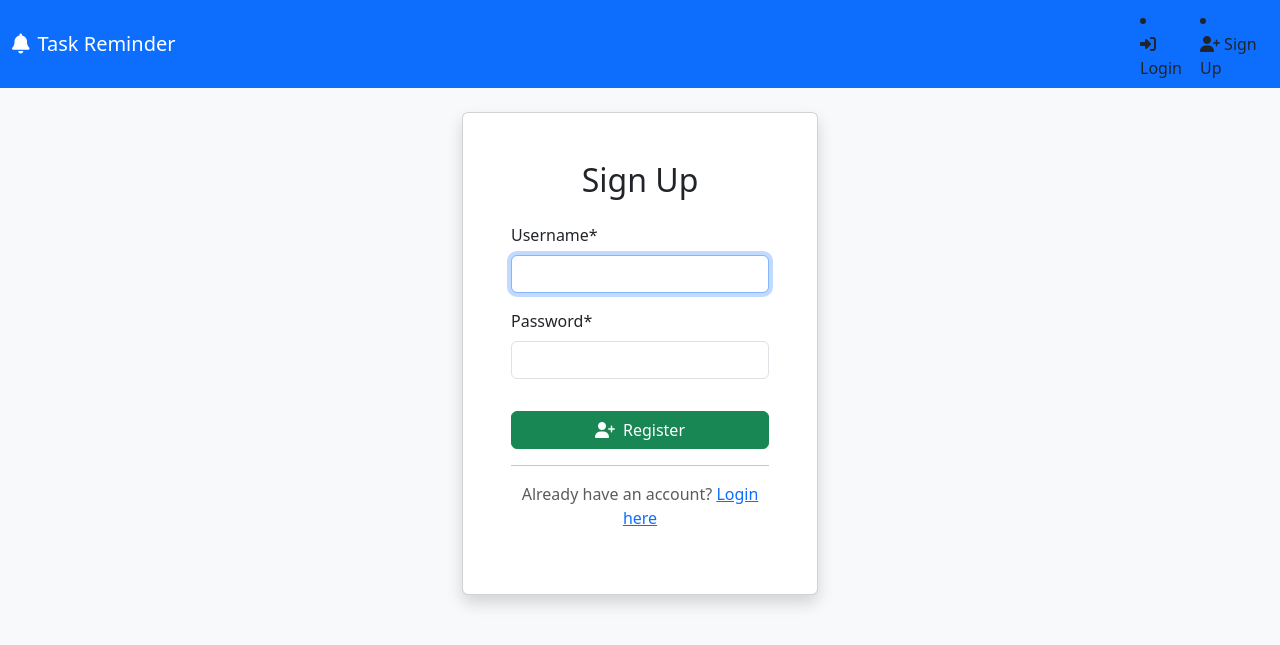
After one commit to georgegyan/reminders-scheduler, a Django app: page /accounts/signup/ in a window 1280 px wide. The commit adds this page. Shown: the top 645 px of the page. Run offline with Django 5.2, Linux system fonts and the light colour scheme; some libraries are stand-ins or nearby versions.

Commit message:
Added user authentication system

```diff
--- a/reminder_project/urls.py
+++ b/reminder_project/urls.py
@@ -1,22 +1,12 @@
-"""
-URL configuration for reminder_project project.
-
-The `urlpatterns` list routes URLs to views. For more information please see:
-    https://docs.djangoproject.com/en/5.2/topics/http/urls/
-Examples:
-Function views
-    1. Add an import:  from my_app import views
-    2. Add a URL to urlpatterns:  path('', views.home, name='home')
-Class-based views
-    1. Add an import:  from other_app.views import Home
-    2. Add a URL to urlpatterns:  path('', Home.as_view(), name='home')
-Including another URLconf
-    1. Import the include() function: from django.urls import include, path
-    2. Add a URL to urlpatterns:  path('blog/', include('blog.urls'))
-"""
 from django.contrib import admin
-from django.urls import path
+from django.urls import path, include
+from django.contrib.auth import views as auth_views
 
 urlpatterns = [
     path('admin/', admin.site.urls),
+    path('', include('reminders.urls')),
+    path('accounts/', include('django.contrib.auth.urls')),
+    path('accounts/signup/',
+         auth_views.LoginView.as_view(template_name='registration/signup.html'),
+         name='signup'),
 ]
--- a/reminders/templates/navbar.html
+++ b/reminders/templates/navbar.html
@@ -23,4 +23,27 @@
             </ul>
         </div>
     </div>
+    {% if user.is_authenticated %}
+    <li class="nav-item">
+        <span class="nav-link text-while">
+            <i class="fas fa-user me-1"></i>{{ user.username }}
+        </span>
+    </li>
+    <li class="nav-item">
+        <a class="nav-link" href="{% url 'logout' %}">
+            <i class="fas fa-sign-out-alt me-1"></i>logout
+        </a>
+    </li>
+    {% else %}
+    <li class="nav-item">
+        <a class="nav-link" href="{% url 'login' %}">
+            <i class="fas fa-sign-in-alt me-1"></i>Login
+        </a>
+    </li>
+    <li class="nav-item">
+        <a class="nav-link" href="{% url 'signup' %}">
+            <i class="fas fa-user-plus me-1"></i>Sign Up
+        </a>
+    </li>
+    {% endif %}
 </nav>
--- /dev/null
+++ b/reminders/templates/registration/signup.html
@@ -0,0 +1,25 @@
+{% extends 'base.html' %}
+{% load crispy_forms_tags %}
+
+{% block content %}
+<div class="row justify-content-center">
+    <div class="col-md-6 col-lg-4">
+        <div class="card shadow">
+            <div class="card-body p-5">
+                <h2 class="card-title text-center mb-4">Sign Up</h2>
+                <form method="post">
+                    {% csrf_token %}
+                    {{ form|crispy }}
+                    <button type="submit" class="btn btn-success w-100 mt-3">
+                        <i class="fas fa-user-plus me-2"></i>Register
+                    </button>
+                </form>
+                <hr>
+                <p class="text-center text-muted">Already have an account?
+                    <a href="{% url 'login' %}">Login here</a>
+                </p>
+            </div>
+        </div>
+    </div>
+</div>
+{% endblock %}
--- a/reminders/views.py
+++ b/reminders/views.py
@@ -1,9 +1,14 @@
 from django.views.generic import ListView, CreateView, UpdateView, DeleteView
 from django.urls import reverse_lazy
 from django.contrib.auth.mixins import LoginRequiredMixin
+from django.contrib.auth.decorators import login_required
+from django.shortcuts import redirect, render
 from .models import Reminder
 from .forms import ReminderForm
 
+@login_required
+def profile(request):
+    return render(request, 'profile.html')
 class ReminderListView(LoginRequiredMixin, ListView):
     model = Reminder
     template_name = 'reminders/reminder_list.html'
```
Also changed, not shown: reminders/templates/registration/login.html (added, +24 -0 lines).
